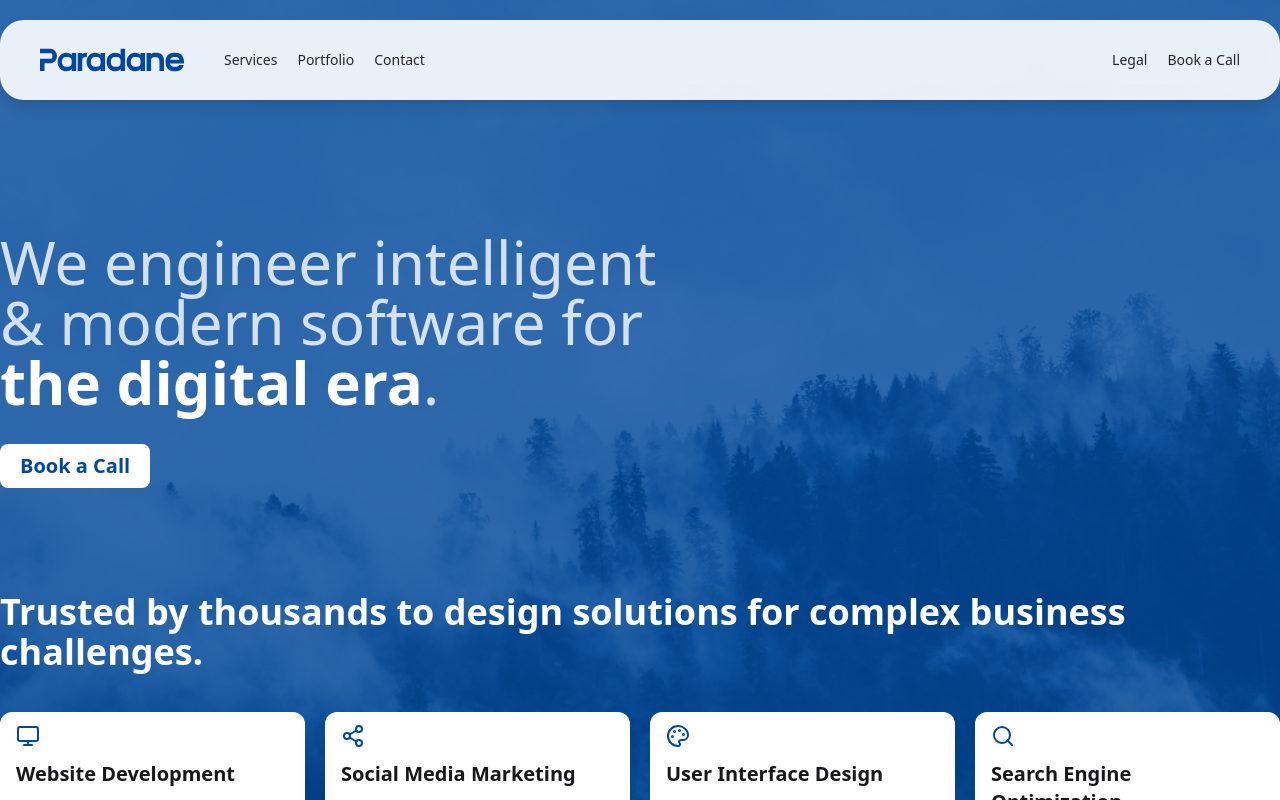
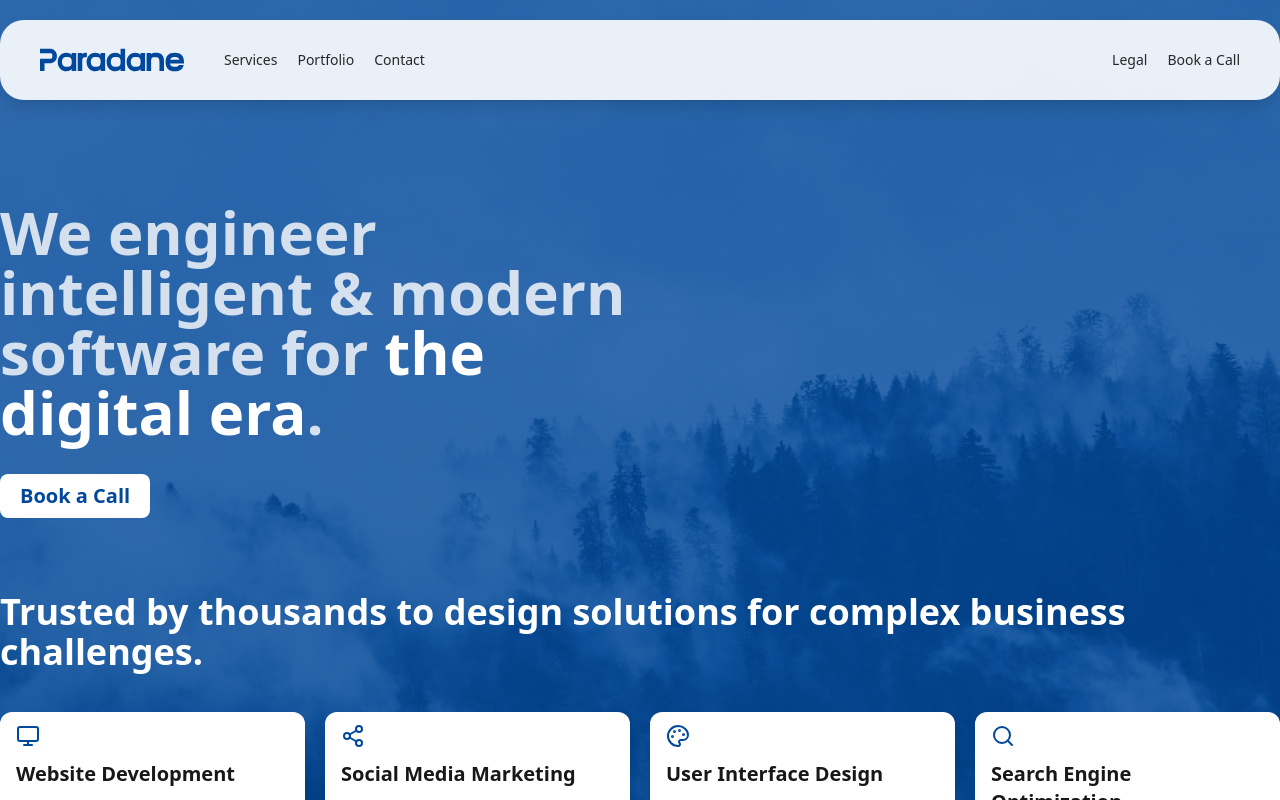
Before and after one commit to Paradane-LLC/paradane-landing-page, a Next.js app: page / in a window 1280 px wide. Shown: the top 800 px of the page. Built offline with nearby package versions, Linux system fonts and the light colour scheme.

Commit message:
feat: ui

```diff
--- a/components/Hero/HomepageHero.jsx
+++ b/components/Hero/HomepageHero.jsx
@@ -21,9 +21,9 @@ const HomepageHero = () => {
                     <div className="-mt-[80px]">
                         <div className="flex flex-col gap-8 w-2xl">
                             <div className="flex flex-col">
-                                <span className="text-6xl text-white/80">
+                                <span className="text-6xl font-semibold text-white/80">
                                     We engineer intelligent & modern software for{" "}
-                                    <span className="font-semibold text-white">the digital era</span>.
+                                    <span className="font-bold text-white">the digital era</span>.
                                 </span>
                             </div>
                             <button className="relative hover:scale-105 text-xl text-[#00489c] font-semibold bg-white px-5 py-2 rounded-lg max-w-fit cursor-pointer transition-all z-10">
--- a/components/Section/HowWeWorkSection.jsx
+++ b/components/Section/HowWeWorkSection.jsx
@@ -14,7 +14,7 @@ const HowWeWorkSection = () => {
                             <span className="text-zinc-700 text-xl tracking-widest">Get insight of our approach, process, workflows, and methodology when we work with clients.</span>
                         </div>
                     </div>
-                    <div className="bg-white/90 backdrop-blur-xs shadow rounded-xl h-96 w-full">
+                    <div className="bg-white/90 backdrop-blur-xs shadow-lg rounded-xl h-96 w-full">
 
                     </div>
                 </div>
```
